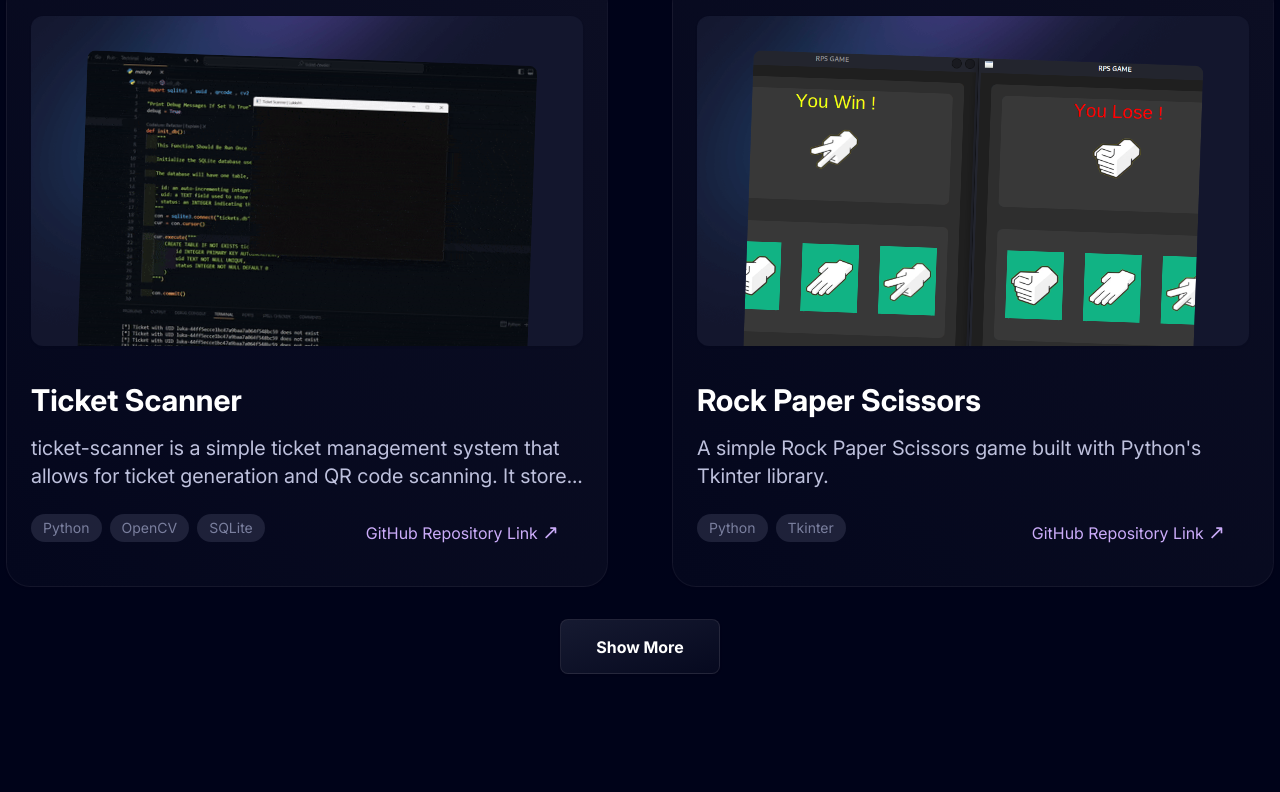
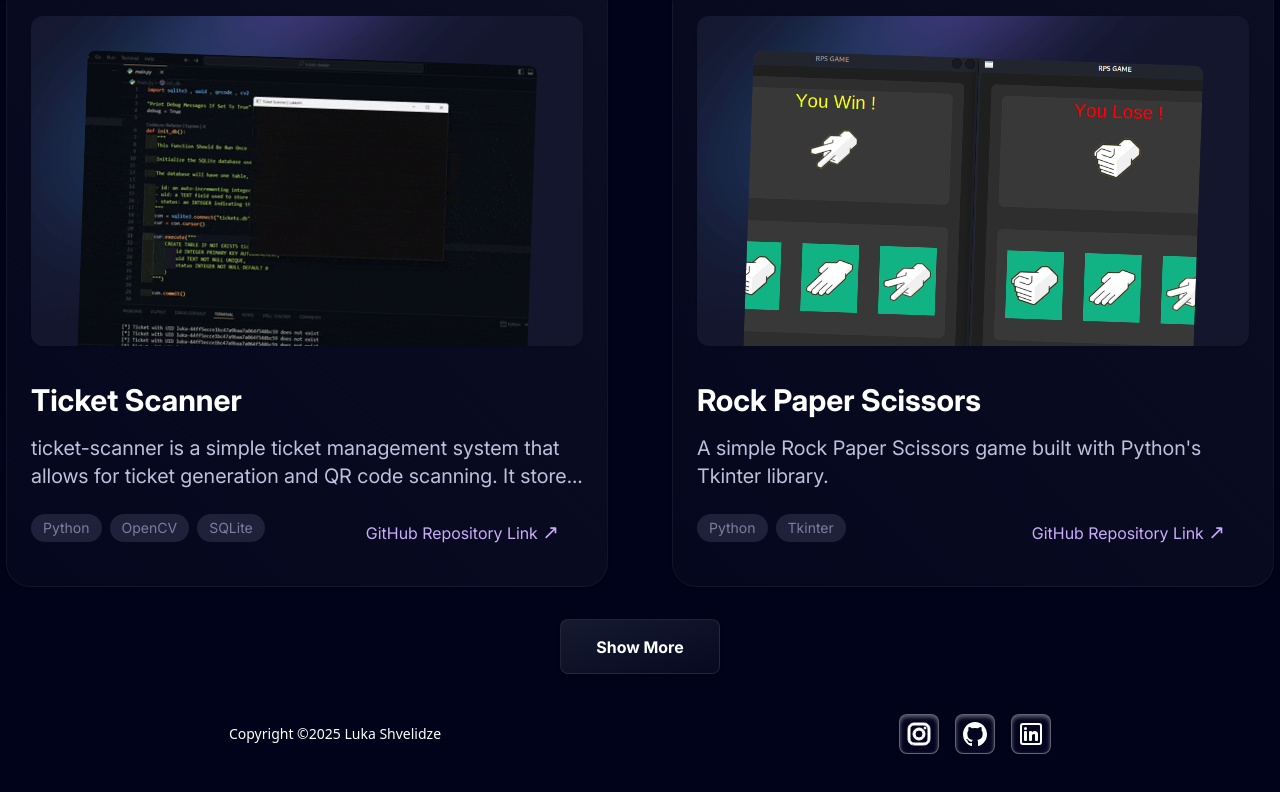
Before and after one commit to lukkshh/lukkshh.github.io, a React (Vite) app: page / in a window 1280 px wide. Shown: the part 2246-3038 px from the top of the page. Before the commit the page ends 2960 px from the top, so only its background shows below. Built offline with nearby package versions, Linux system fonts and the light colour scheme.

Commit message:
add footer

```diff
--- a/src/App.tsx
+++ b/src/App.tsx
@@ -3,6 +3,7 @@ import Home from "./views/Home";
 import Header from "./components/Header";
 import About from "./views/About";
 import Projects from "./views/Projects";
+import Footer from "./components/Footer";
 
 const App = (): JSX.Element => {
   return (
@@ -11,6 +12,7 @@ const App = (): JSX.Element => {
       <Home />
       <About />
       <Projects />
+      <Footer />
     </>
   );
 };
--- a/src/components/About/Icons.tsx
+++ b/src/components/About/Icons.tsx
@@ -350,7 +350,7 @@ function FlaskIcon() {
 function IGIcon() {
   return (
     <svg
-      className="w-8 h-8"
+      className="w-6 h-6"
       xmlns="http://www.w3.org/2000/svg"
       fill="none"
       stroke="#fff"
@@ -376,7 +376,7 @@ function IGIcon() {
 function GHIcon() {
   return (
     <svg
-      className="w-8 h-8"
+      className="w-6 h-6"
       xmlns="http://www.w3.org/2000/svg"
       viewBox="0 0 20 20"
     >
@@ -414,7 +414,7 @@ function FBIcon() {
 function LIIcon() {
   return (
     <svg
-      className="w-8 h-8"
+      className="w-6 h-6"
       xmlns="http://www.w3.org/2000/svg"
       fill="none"
       viewBox="0 0 24 24"
--- /dev/null
+++ b/src/components/Footer.tsx
@@ -0,0 +1,26 @@
+import { GHIcon, IGIcon, LIIcon } from "./About/Icons";
+
+export default function Footer() {
+  const links = [
+    { icon: IGIcon, url: "https://www.instagram.com/lukkshh/" },
+    { icon: GHIcon, url: "https://github.com/lukkshh" },
+    { icon: LIIcon, url: "https://www.linkedin.com/in/lukkshh/" },
+  ];
+
+  return (
+    <footer className="h-10 mb-16 md:mb-10 w-full flex flex-col space-y-4 md:space-y-0 md:flex-row items-center justify-around">
+      <span className="text-sm text-white">Copyright ©2025 Luka Shvelidze</span>
+      <ul className="flex space-x-4">
+        {links.map(({ icon: Icon, url }, index) => (
+          <li key={index}>
+            <a href={url} target="_blank">
+              <button className="w-10 h-10 flex justify-center items-center rounded-lg border-[0.1px] border-[#ffffff61] shadow-inner shadow-[#ffffff61] bg-[#05041F] text-white">
+                <Icon />
+              </button>
+            </a>
+          </li>
+        ))}
+      </ul>
+    </footer>
+  );
+}
```
